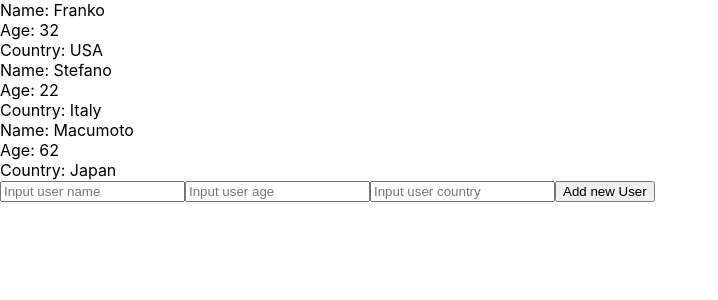
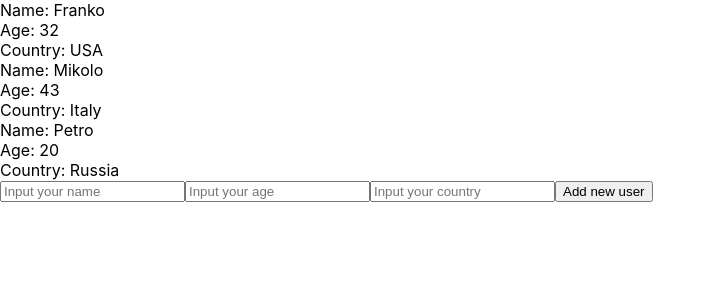
Before and after one commit to ViktoriaAfitova/react_app, a React (Create React App) app: page / in a window 1280 px wide. Shown: the top 300 px of the page, without its empty margins (0-718 px from the left). Built offline with nearby package versions, Linux system fonts and the light colour scheme.

Commit message:
feat: add users output

```diff
--- a/public/index.html
+++ b/public/index.html
@@ -2,10 +2,6 @@
 <html lang="en">
   <head>
     <meta charset="utf-8" />
-
-
-
-
     <title>React App</title>
   </head>
   <body>
--- a/src/UserAdd.js
+++ /dev/null
@@ -1,32 +0,0 @@
-import React from 'react';
-import {useState} from 'react';
-
-const UserAdd = () => {
-    const [user, setUser] = useState({});
-    const onChange = (e) => {
-        const field = e.target.id;
-        setUser( {...user,[field]: e.target.value})
-    }
-    console.log(user);
-    const values = {
-        name: 'text',
-        age: 'number',
-        country: 'text',
-    }
-    return (
-        <>
-            {Object.keys(values).map((value, index) =>
-            <input
-                id={value}
-                key={index}
-                type={values[value]}
-                placeholder={`Input user ${value}`}
-                onChange={onChange}
-            />
-            )}
-            <button>Add new User</button>
-        </>
-    )
-}
-
-export default UserAdd;
--- a/src/components/App.js
+++ b/src/components/App.js
@@ -1,13 +1,15 @@
-import UserList from "./UserList";
-import {users} from '../users';
-import UserAdd from "../UserAdd";
+// import UserList from "./UsersPage/UserList";
+// import {users} from './UsersPage/Users';
+// import UserAdd from "./UsersPage/UserAdd";
+import Users from "./UsersPage/Users";
 
 const App = () => {
 
   return (
     <div className="App">
-      <UserList users={users}/>
-      <UserAdd />
+      {/* <UserList users={users}/>
+      <UserAdd /> */}
+      <Users />
     </div>
   );
 }
--- /dev/null
+++ b/src/components/UsersPage/UserAdd.js
@@ -0,0 +1,39 @@
+import React, {useState} from 'react';
+
+const UserAdd = ({users, setUsers}) => {
+    const [user, setUser] = useState({});
+
+
+    const onChange = (e) =>{
+        const field = e.target.id;
+        setUser({...user, [field]:e.target.value})
+    }
+
+    const addNewUser = () => {
+        setUsers([...users, user])
+    }
+
+    const values = {
+        name: 'text',
+        age: 'number',
+        country: 'text'
+    }
+
+    return (
+        <>
+            {Object.keys(values).map((value, index) =>
+                <input
+                    className={'user_input'}
+                    id = {value}
+                    key = {index}
+                    type = {values[value]}
+                    placeholder={`Input your ${value}`}
+                    onChange={onChange}
+                />
+            )}
+            <button onClick={addNewUser}>Add new user</button>
+        </>
+    );
+};
+
+export default UserAdd;
--- /dev/null
+++ b/src/components/UsersPage/Users.js
@@ -0,0 +1,32 @@
+import React, {useState} from 'react';
+import UserList from "./UserList";
+import UserAdd from "./UserAdd";
+
+const Users = () => {
+    const [users, setUsers] = useState([
+        {
+            name: 'Franko',
+            age: 32,
+            country: "USA"
+        },
+        {
+            name: 'Mikolo',
+            age: 43,
+            country: "Italy"
+        },
+        {
+            name: 'Petro',
+            age: 20,
+            country: "Russia"
+        },
+
+    ]);
+    return (
+        <>
+            <UserList users={users}/>
+            <UserAdd users = {users} setUsers = {setUsers}/>
+        </>
+    );
+};
+
+export default Users;
--- a/src/users.js
+++ b/src/users.js
@@ -2,16 +2,16 @@ export const users = [
     {
         name: 'Franko',
         age: 32,
-        country: 'USA',
+        country: "USA"
     },
     {
-        name: 'Stefano',
-        age: 22,
-        country: 'Italy',
+        name: 'Mikolo',
+        age: 43,
+        country: "Italy"
     },
     {
-        name: 'Macumoto',
-        age: 62,
-        country: 'Japan',
+        name: 'Petro',
+        age: 20,
+        country: "Russia"
     },
 ]
```
Also changed, not shown: src/components/UI/button/MyButton.jsx (added, +12 -0 lines), src/components/UI/button/MyButton.module.css (added, +8 -0 lines), src/components/UI/input/MyInput.js (added), src/components/UI/input/MyInput.jsx (added), src/components/UsersPage/UserList.js (renamed from src/components/UserList.js).
